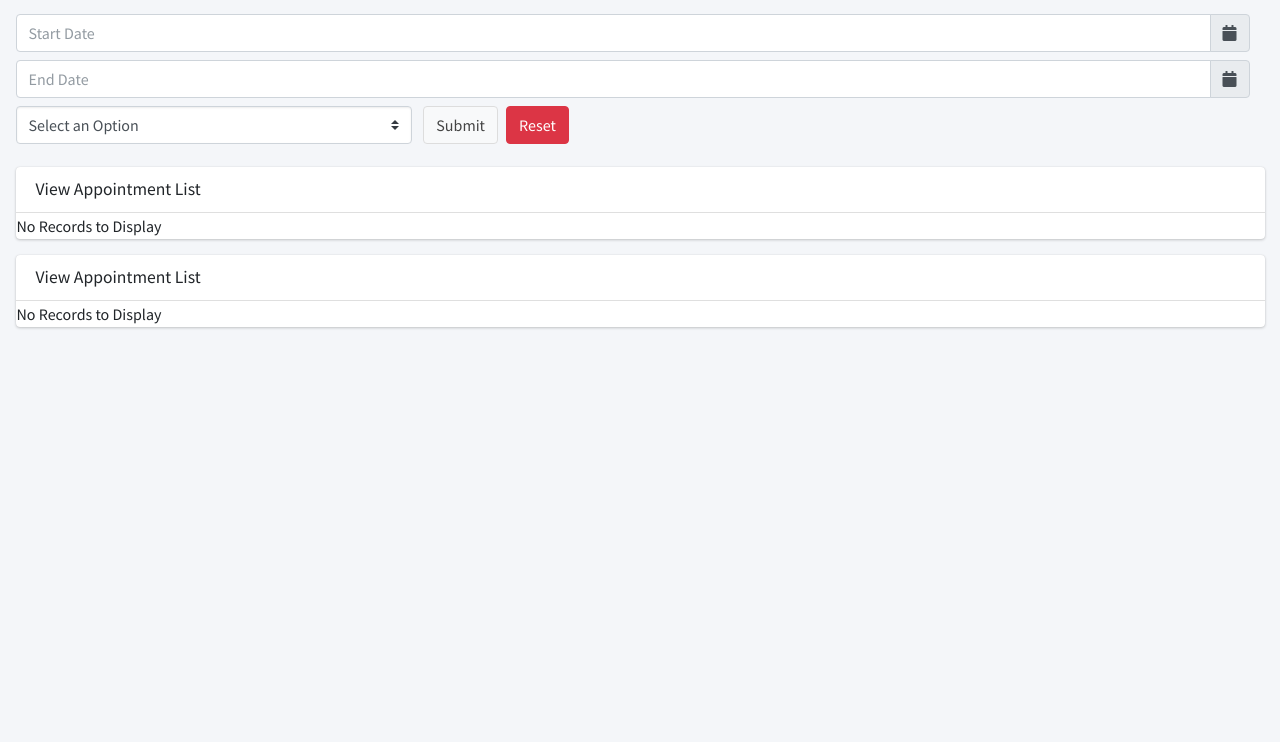
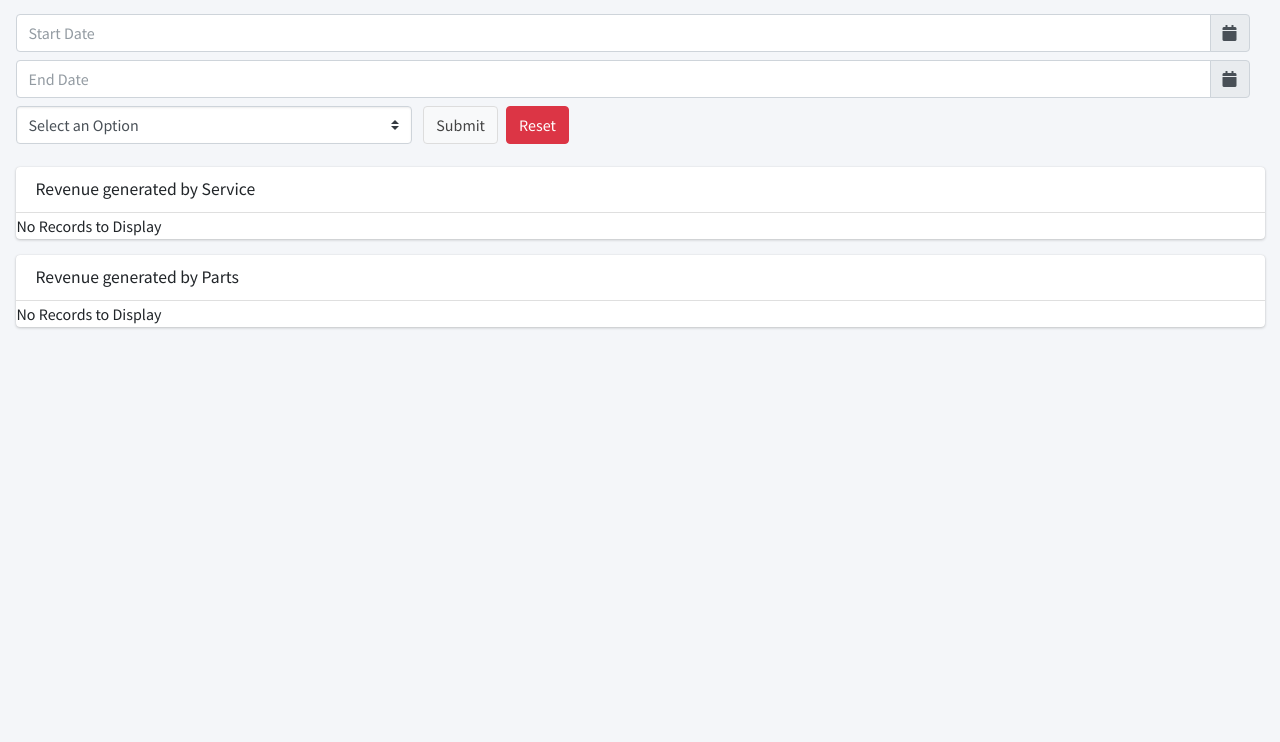
Before and after one commit to dm0927/DMSD-ADMIn, a Flask app: template templates/revenuecomputer.html in a window 1280 px wide. Shown: the part 58-800 px from the top of the page. Run offline with Flask 2, Linux system fonts and the light colour scheme; the template is opened without the code that fills it, so the values that code supplies are empty; some libraries are stand-ins or nearby versions.

Commit message:
Made changes to headings in revenue computer

```diff
--- a/templates/revenuecomputer.html
+++ b/templates/revenuecomputer.html
@@ -47,7 +47,7 @@
                     <div class="col-md-12 mt-2">
                         <div class="card">
                             <div class="card-header">
-                                <h3 class="card-title">View Appointment List</h3>
+                                <h3 class="card-title">Revenue generated by Service</h3>
                             </div>
                             {% if rows and rows|length > 0 %}
                             <div class="card-body table-responsive p-0">
@@ -84,7 +84,7 @@
                         </div>
                         <div class="card">
                             <div class="card-header">
-                                <h3 class="card-title">View Appointment List</h3>
+                                <h3 class="card-title">Revenue generated by Parts</h3>
                             </div>
                             {% if rows1 and rows1|length > 0 %}
                             <div class="card-body table-responsive p-0">
```
